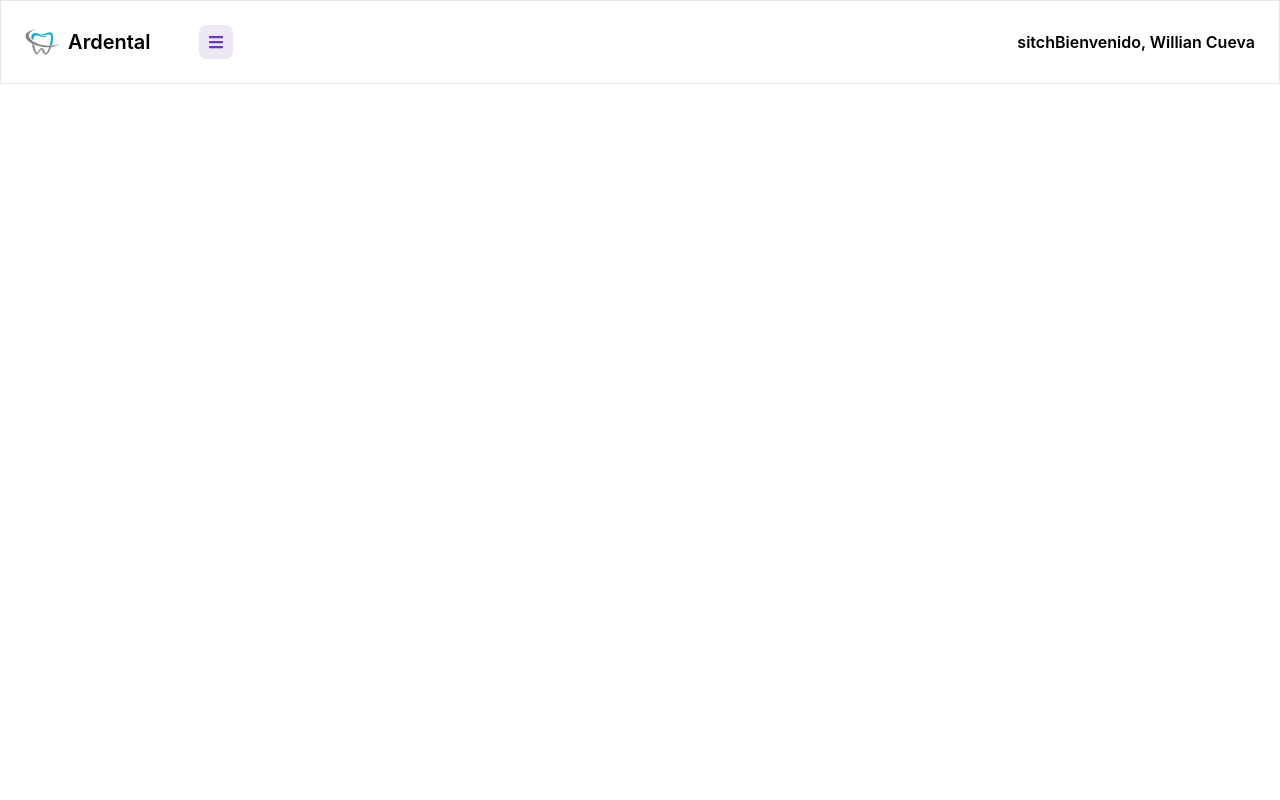
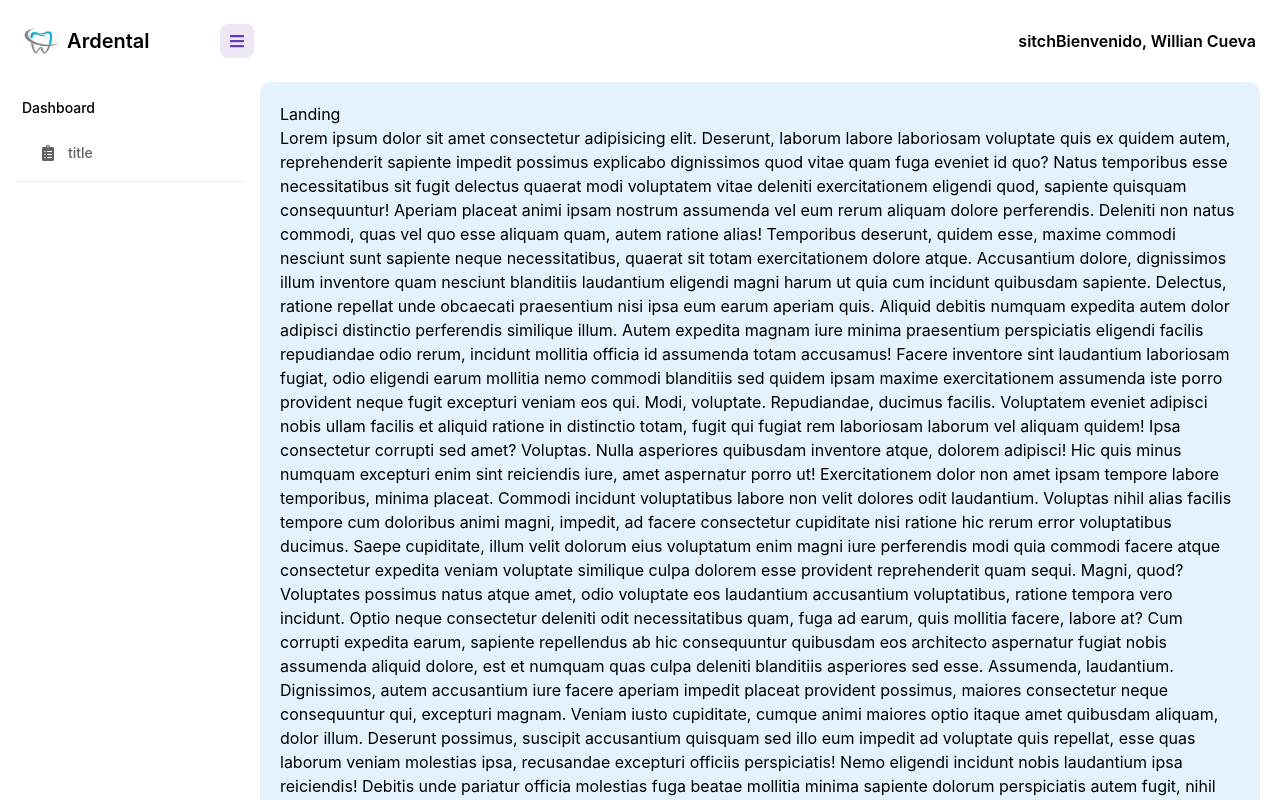
Before and after one commit to Willian-Cueva/ardental, a React (Create React App) app: page / in a window 1280 px wide. Shown: the top 800 px of the page. Built offline with nearby package versions, Linux system fonts and the light colour scheme.

Commit message:
Migrnado

```diff
--- a/src/App.js
+++ b/src/App.js
@@ -1,8 +1,19 @@
+import Links from "./components/Links";
 import MyNavbar from "./components/MyNavbar";
+import Landing from "./pages/Landing";
+import styles from "./App.module.css"
 function App() {
   return (
     <>
       <MyNavbar />
+      <div className={`transition ease-in-out delay-75 ${styles.contain}`}>
+        <div className={`${styles.links} w-15`}>
+          <Links />
+        </div>
+        <div className={`${styles.pages} bg-[#E3F2FD] rounded-xl p-5 mr-5`}>
+          <Landing />
+        </div>
+      </div>
     </>
   );
 }
--- /dev/null
+++ b/src/App.module.css
@@ -0,0 +1,15 @@
+.contain {
+  display: grid;
+  grid-template-columns: repeat(2, auto);
+  grid-template-rows: auto;
+  grid-template-areas: "links pages";
+}
+
+.links {
+  grid-area: links;
+}
+
+.pages {
+  grid-area: pages;
+
+}
--- /dev/null
+++ b/src/components/ButtonLink.js
@@ -0,0 +1,13 @@
+import { FaClipboardList } from "react-icons/fa";
+export default function ButtonLink({icon=<FaClipboardList/>,title="title"}) {
+  return (
+    <button
+      className={`transition ease-in-out delay-75 text-[#616161] w-full pl-6 pr-4 py-[10px] mb-1 rounded-[12px] flex items-center hover:bg-[#EDE7F6] hover:text-[#673AB7]`}
+    >
+      <div className="mr-3 my-1">
+        {icon}
+      </div>
+      <p className="font-medium text-sm my-1">{title}</p>
+    </button>
+  );
+}
--- /dev/null
+++ b/src/components/Links.js
@@ -0,0 +1,13 @@
+import ButtonLink from "./ButtonLink";
+import styles from "./styles/Links.module.css";
+import SubTitleLink from "./SubTitleLink";
+
+export default function Links() {
+  return (
+    <div className={`lg:w-[260px] px-4 ${styles.navbar}`}>
+      <SubTitleLink title="Dashboard" />
+      <ButtonLink />
+      <div className="w-full h-[1px] bg-[#EEEEEE]" />
+    </div>
+  );
+}
--- a/src/components/MyNavbar.js
+++ b/src/components/MyNavbar.js
@@ -5,15 +5,15 @@ import { FaBars } from "react-icons/fa";
 
 export default function MyNavbar() {
   return (
-    <header className="border p-6 font-semibold">
+    <header className="p-6 font-semibold">
       <div className="flex h-[34px] justify-between">
         <div className="flex">
-          <span className="flex items-center mr-12">
+          <span className="flex items-center mr-[70px]">
             <img src={logo} alt="logotipo" className="h-7 mr-2" />
             <label className="text-xl ">Ardental</label>
           </span>
           <ButtonLogo>
-            <FaBars/>
+            <FaBars />
           </ButtonLogo>
         </div>
         <div className="flex items-center">
--- /dev/null
+++ b/src/components/SubTitleLink.js
@@ -0,0 +1,7 @@
+import React from 'react'
+
+export default function SubTitleLink({title="title"}) {
+  return (
+    <div className='mt-[10px] mb-[4.9px] p-[6px] font-medium text-sm'>{title}</div>
+  )
+}
--- /dev/null
+++ b/src/components/styles/Links.module.css
@@ -0,0 +1,3 @@
+.navbar{
+    height: calc(100vh - 90px);
+}
--- /dev/null
+++ b/src/pages/Landing.js
@@ -0,0 +1,79 @@
+import React from 'react'
+
+export default function Landing() {
+  return (
+    <>
+      <div>Landing</div>
+      <p>
+        Lorem ipsum dolor sit amet consectetur adipisicing elit. Deserunt,
+        laborum labore laboriosam voluptate quis ex quidem autem, reprehenderit
+        sapiente impedit possimus explicabo dignissimos quod vitae quam fuga
+        eveniet id quo? Natus temporibus esse necessitatibus sit fugit delectus
+        quaerat modi voluptatem vitae deleniti exercitationem eligendi quod,
+        sapiente quisquam consequuntur! Aperiam placeat animi ipsam nostrum
+        assumenda vel eum rerum aliquam dolore perferendis. Deleniti non natus
+        commodi, quas vel quo esse aliquam quam, autem ratione alias! Temporibus
+        deserunt, quidem esse, maxime commodi nesciunt sunt sapiente neque
+        necessitatibus, quaerat sit totam exercitationem dolore atque.
+        Accusantium dolore, dignissimos illum inventore quam nesciunt blanditiis
+        laudantium eligendi magni harum ut quia cum incidunt quibusdam sapiente.
+        Delectus, ratione repellat unde obcaecati praesentium nisi ipsa eum
+        earum aperiam quis. Aliquid debitis numquam expedita autem dolor
+        adipisci distinctio perferendis similique illum. Autem expedita magnam
+        iure minima praesentium perspiciatis eligendi facilis repudiandae odio
+        rerum, incidunt mollitia officia id assumenda totam accusamus! Facere
+        inventore sint laudantium laboriosam fugiat, odio eligendi earum
+        mollitia nemo commodi blanditiis sed quidem ipsam maxime exercitationem
+        assumenda iste porro provident neque fugit excepturi veniam eos qui.
+        Modi, voluptate. Repudiandae, ducimus facilis. Voluptatem eveniet
+        adipisci nobis ullam facilis et aliquid ratione in distinctio totam,
+        fugit qui fugiat rem laboriosam laborum vel aliquam quidem! Ipsa
+        consectetur corrupti sed amet? Voluptas. Nulla asperiores quibusdam
+        inventore atque, dolorem adipisci! Hic quis minus numquam excepturi enim
+        sint reiciendis iure, amet aspernatur porro ut! Exercitationem dolor non
+        amet ipsam tempore labore temporibus, minima placeat. Commodi incidunt
+        voluptatibus labore non velit dolores odit laudantium. Voluptas nihil
+        alias facilis tempore cum doloribus animi magni, impedit, ad facere
+        consectetur cupiditate nisi ratione hic rerum error voluptatibus
+        ducimus. Saepe cupiditate, illum velit dolorum eius voluptatum enim
+        magni iure perferendis modi quia commodi facere atque consectetur
+        expedita veniam voluptate similique culpa dolorem esse provident
+        reprehenderit quam sequi. Magni, quod? Voluptates possimus natus atque
+        amet, odio voluptate eos laudantium accusantium voluptatibus, ratione
+        tempora vero incidunt. Optio neque consectetur deleniti odit
+        necessitatibus quam, fuga ad earum, quis mollitia facere, labore at? Cum
+        corrupti expedita earum, sapiente repellendus ab hic consequuntur
+        quibusdam eos architecto aspernatur fugiat nobis assumenda aliquid
+        dolore, est et numquam quas culpa deleniti blanditiis asperiores sed
+        esse. Assumenda, laudantium. Dignissimos, autem accusantium iure facere
+        aperiam impedit placeat provident possimus, maiores consectetur neque
+        consequuntur qui, excepturi magnam. Veniam iusto cupiditate, cumque
+        animi maiores optio itaque amet quibusdam aliquam, dolor illum. Deserunt
+        possimus, suscipit accusantium quisquam sed illo eum impedit ad
+        voluptate quis repellat, esse quas laborum veniam molestias ipsa,
+        recusandae excepturi officiis perspiciatis! Nemo eligendi incidunt nobis
+        laudantium ipsa reiciendis! Debitis unde pariatur officia molestias fuga
+        beatae mollitia minima sapiente dolorum perspiciatis autem fugit, nihil
+        vero consequuntur tempore officiis, illum repudiandae. Deleniti cumque
+        provident illum temporibus quis esse ratione maiores. Eum, iusto neque
+        doloribus fugit iure velit mollitia numquam ipsam labore exercitationem
+        accusantium similique est voluptatibus dolorum odio itaque commodi. Aut
+        odit veniam suscipit nobis iusto nulla commodi placeat corporis. Tenetur
+        qui commodi ipsum molestiae ipsa repellat doloribus ipsam nam assumenda
+        vel a consectetur dolor officiis error ad, ratione magni iste
+        exercitationem quibusdam inventore suscipit facere corporis, atque
+        optio. Cum! Ut necessitatibus veniam sit veritatis itaque ipsam, quam
+        aspernatur aliquid dolorem. Repellendus, aspernatur eos. Nesciunt
+        dolorem excepturi sit ex adipisci perspiciatis, quia eaque magnam
+        numquam eos explicabo fugit assumenda ipsam? Aliquid, voluptatibus.
+        Nihil autem dolor totam laborum dolorem reprehenderit obcaecati, iure
+        provident aliquam exercitationem in fuga labore ea hic aliquid numquam!
+        Modi provident aspernatur placeat harum quisquam ad blanditiis hic?
+        Placeat perspiciatis doloremque harum iste vel dolore architecto atque
+        fuga quas non velit id natus ipsum totam, explicabo recusandae unde
+        voluptatem laudantium! Magnam officia, reprehenderit autem porro magni
+        quos. Doloremque.
+      </p>
+    </>
+  );
+}
```
